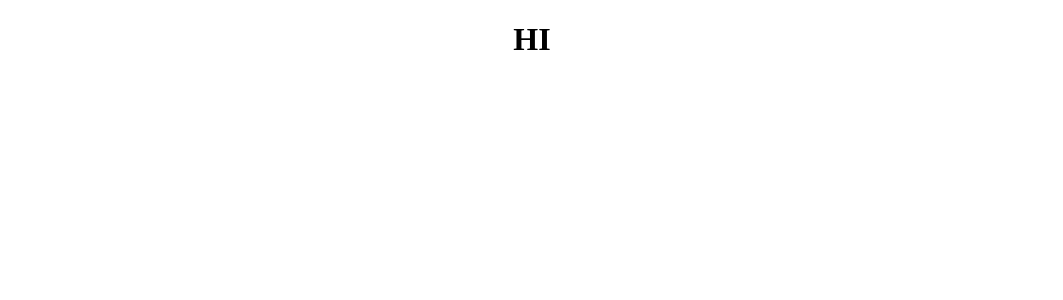
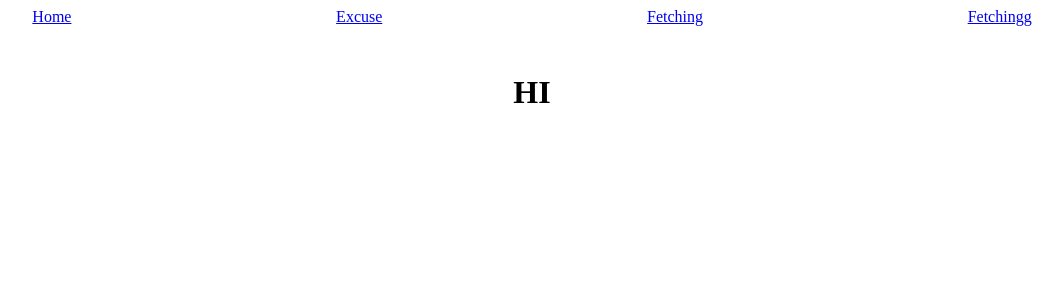
Before and after one commit to da-nn-yy/myReactJournyStart, a React (Create React App) app: page / in a window 1280 px wide. Shown: the top 300 px of the page, without its empty margins (108-1171 px from the left). Built offline with nearby package versions, Linux system fonts and the light colour scheme.

Commit message:
modified: ReactRouter.js

```diff
--- a/src/ReactRouter.js
+++ b/src/ReactRouter.js
@@ -1,4 +1,4 @@
-import { BrowserRouter as Router, Routes,Route } from "react-router-dom";
+import { BrowserRouter as Router, Routes,Route ,Link } from "react-router-dom";
 import ExcuseFetchExe from "./ExcuseFectchExe"
 import Fetching from "./Fetching"
 import Fetchingg from "./Fetchingg"
@@ -6,11 +6,18 @@ import Fetchingg from "./Fetchingg"
 const ReactRouter = () => {
   return (
     <Router>
+      <div style={{display:"flex", justifyContent:"space-around", marginBottom:"3rem"}}>
+        <Link to="/">Home</Link>
+        <Link to="/Excuse">Excuse</Link>
+        <Link to="/Fetching1">Fetching</Link>
+        <Link to="/Fetching2">Fetchingg</Link>
+      </div>
       <Routes>
         <Route path="/" element={<h1>HI</h1>}/>
         <Route path="/Excuse" element={<ExcuseFetchExe/>}/>
         <Route path="/Fetching1" element={<Fetching/>}/>
         <Route path="/Fetching2" element={<Fetchingg/>}/>
+        <Route path="*" element={<h1>Page not found</h1>}/>
       </Routes>
     </Router>
 
```
